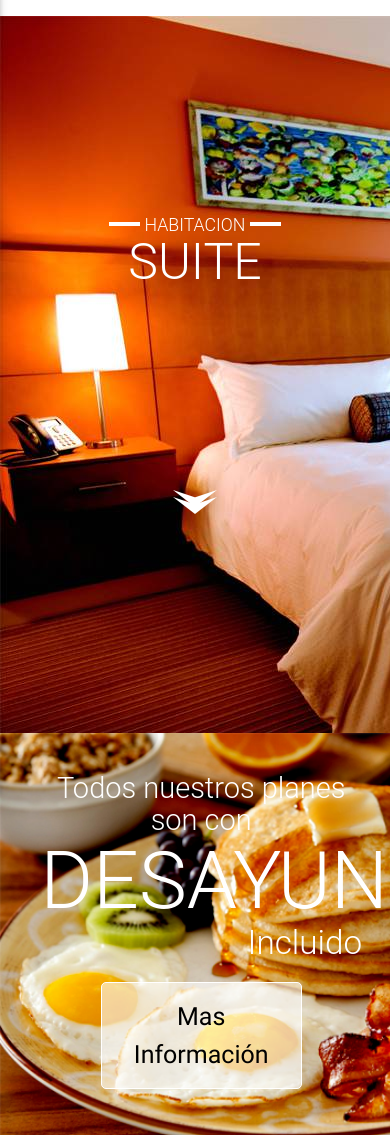
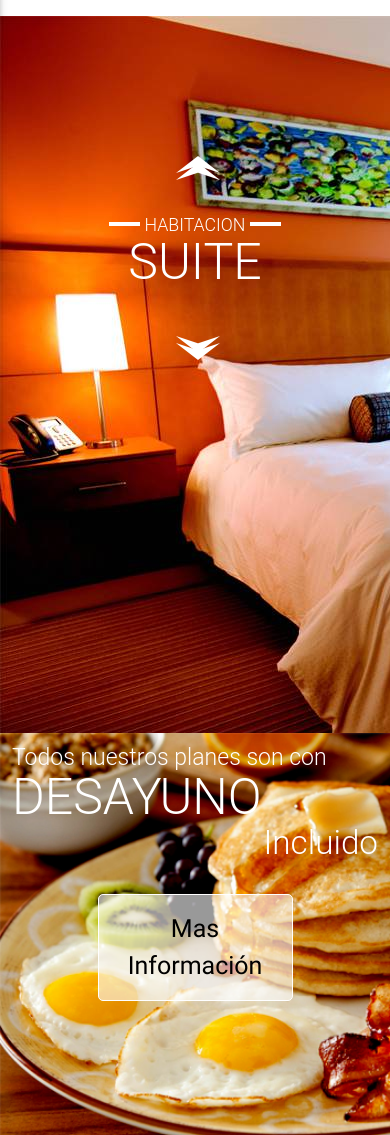
Before and after one commit to Visualizolaweb/Flores-del-paraiso, a PHP site: page / in a window 390 px wide; the page is wider, and only the part inside the window is pictured. Shown: the part 111-1246 px from the top of that part. Run offline with PHP 8.4, Linux system fonts and the light colour scheme; some libraries are stand-ins or nearby versions; grey boxes are pictures that could not be loaded.

Commit message:
actualizacion

```diff
--- a/Views/Assets/css/main.css
+++ b/Views/Assets/css/main.css
@@ -167,23 +167,6 @@ left: 0;
   margin: 0 5px;
 }
 
-.arrow-top{
-  z-index: 30;
-  top: 30px;
-}
-
-.arrow-bottom{
-  z-index: 10;
-  bottom: 300px;
-}
-
-.arrow-top, .arrow-bottom{
-  position: relative;
-  margin: 0 auto -24px auto;
-  height: 24px;
-  width: 44px;
-}
-
 .second-pane, .third-pane, .five-pane{
   height: 50vh;
 }
@@ -299,22 +282,73 @@ left: 0;
   text-align: justify;
 }
 
+.arrow-top, .arrow-bottom{
+  position: absolute;
+  height: 24px;
+  width: 44px;
+}
+
+.arrow-bottom{
+  margin-top: 320px;
+}
+
+.arrow-top{
+  margin-top: 140px;
+}
 
 
+.arrow-top, .arrow-bottom{
+  margin-left:18%;
+}
 /*RESPONSIVE DESIGN*/
 @media only screen and (max-width: 600px){
    .pic-room {
-    height: 85vh !important;
-    overflow: hidden;
-    margin-top: 15vh;
+     height: 85vh !important;
+     overflow: hidden;
+     margin-top: 15vh;
   }
+
+  .arrow-top, .arrow-bottom{
+    margin-left: 45%;
+  }
+  .second-pane{
+    width: 100%;
+  }
+
+  .second-pane .text{
+    margin: 0;
+    text-align: left;
+    padding: 12px;
+    width: auto;
+  }
+
+  .second-pane h4{
+    font-size: 23px;
+  }
+
+  .second-pane h2{
+    font-size: 50px;
+  }
+
+
+
 }
 @media only screen and (max-width : 992px) {
   #wrap-content{
     padding-left: 0;
   }
 
+
   .title-room h2 {
     font-size: 50px;
   }
+
 }
+
+
+/* The adjust of Arrows by height in every device */
+@media only screen and (max-height: 480px) {
+
+
+
+}
--- a/Views/Components/rooms-home.php
+++ b/Views/Components/rooms-home.php
@@ -1,4 +1,16 @@
 <div id="suite-room" class="pic-room">
+  <div class="arrow-top">
+    <a href="#suite-room">
+      <img src="Assets/img/Arrow-top.png" alt="Ver mas habitaciones">
+    </a>
+  </div>
+
+  <div class="arrow-bottom">
+    <a href="#single-room">
+      <img src="Assets/img/Arrow-bottom.png" alt="Ver mas habitaciones">
+    </a>
+  </div>
+
   <div class="title-room center white-text">
     <h3><span><img src="Assets/img/line-title.png" alt="line"></span>HABITACION<span><img src="Assets/img/line-title.png" alt="line"></span></h3>
     <h2 class="flow-text">SUITE</h2>
@@ -6,11 +18,6 @@
 
   <img src="Assets/img/rooms/Suite.jpg" alt="Suite Flores del paraiso">
 
-  <div class="arrow-bottom">
-    <a href="#single-room">
-      <img src="Assets/img/Arrow-bottom.png" alt="Ver mas habitaciones">
-    </a>
-  </div>
 </div>
 
 <div id="single-room" class="pic-room">
--- a/Views/index.php
+++ b/Views/index.php
@@ -26,7 +26,7 @@
 
           <div class="col s12 m6">
               <div class="row">
-                <div class="col m12 yellow second-pane">
+                <div class="col m12 second-pane">
                   <div class="text">
                     <h4>Todos nuestros planes son con</h4>
                     <h2>DESAYUNO</h2>
@@ -56,8 +56,8 @@
 
           <div class="col m6">
               <div class="row">
-                <div class="col m12 yellow five-pane">
-                    <img src="Assets/img/pic-home2.png" alt="La mejor opción de URRAO"/>
+                <div class="col m12  five-pane">
+                    <img src="Assets/img/pic-home-2.jpg" alt="La mejor opción de URRAO"/>
                 </div>
                 <div class="col m12 white five-pane">
                   <div class="text">
```
Also changed, not shown: Views/Assets/img/pic-home-2.jpg (added).
